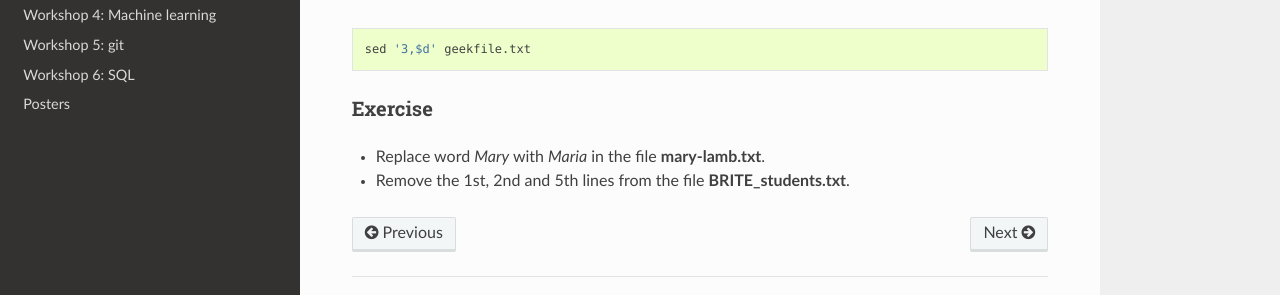
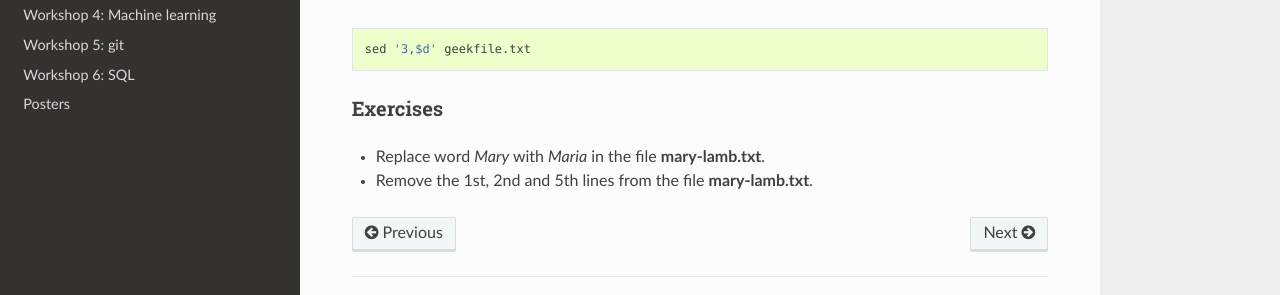
Before and after one commit to BRITE-REU/programming-workshops, a Sphinx documentation site: the page built from source/workshops/01_linux_bash_scc/grep_awk_sed.rst, in a window 1280 px wide and 900 px high, scrolled down 3517 px. Shown: the part 494-789 px from the top of the window. Built offline with Sphinx 7.4.7 and the Read the Docs theme 2.0.0, drawn with Linux system fonts in a browser that asks for light colours; pages that are not in the unit, such as notebooks, are missing from menus.

Commit message:
Update grep_awk_sed.rst

```diff
--- a/source/workshops/01_linux_bash_scc/grep_awk_sed.rst
+++ b/source/workshops/01_linux_bash_scc/grep_awk_sed.rst
@@ -121,7 +121,7 @@ Usecases
 
       awk '/B/{++cnt} END {print "Count = ", cnt}' BRITE_students.txt
 
-Exercise
+Exercises
 ************
 
 - How do you print the first name and faculty advisor of students whose last names contain the letter *u* (file **BRITE_students.txt**)?
@@ -200,9 +200,9 @@ The above ``sed`` command replaces the string only on the third line.
       sed '3,$d' geekfile.txt
 
 
-Exercise
+Exercises
 ************
 
 - Replace word *Mary* with *Maria* in the file **mary-lamb.txt**.
 
-- Remove the 1st, 2nd and 5th lines from the file **BRITE_students.txt**.
+- Remove the 1st, 2nd and 5th lines from the file **mary-lamb.txt**.
```
